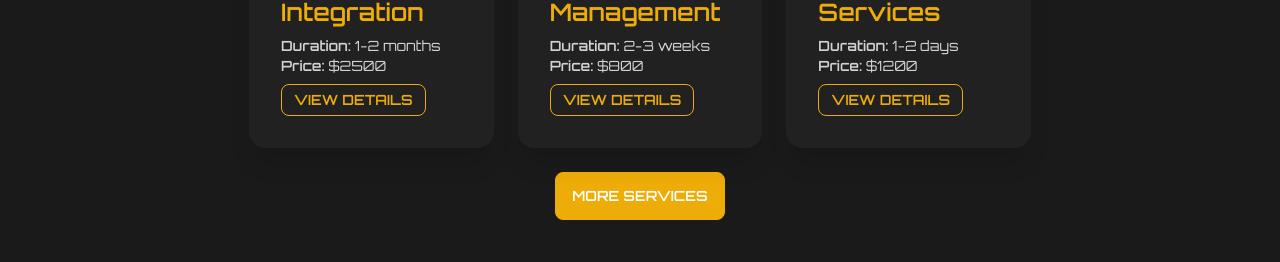
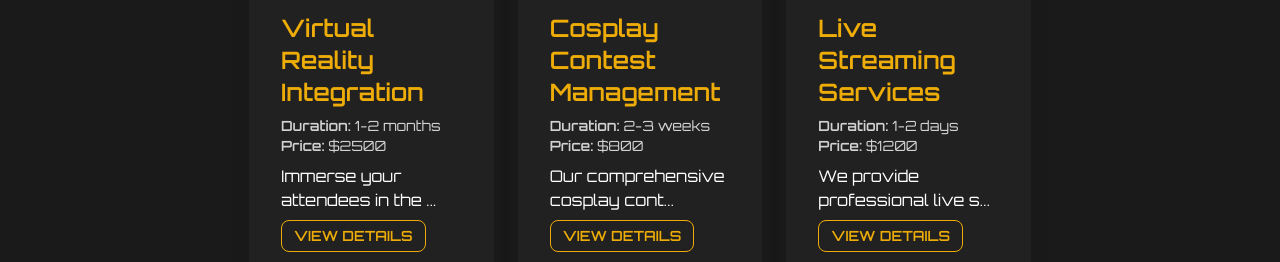
Before and after one commit to pulokdas/ByteBurst-Productions, a React (Vite) app: page / in a window 1280 px wide. Shown: the part 1590-1852 px from the top of the page. Built offline with nearby package versions, Linux system fonts and the light colour scheme; no server answers.

Commit message:
minor responsive bug fixed

```diff
--- a/src/Components/Catagories/ServiceCard.jsx
+++ b/src/Components/Catagories/ServiceCard.jsx
@@ -4,7 +4,7 @@ import AOS from 'aos';
 import 'aos/dist/aos.css';
 export const ServiceCard = ({ service }) => {
 
-  const { title, image, price, duration , id } = service;
+  const { title, image, price, duration ,description, id } = service;
   useEffect(() => {
     AOS.init({
       duration: 2000, // Animation duration in milliseconds
@@ -22,6 +22,7 @@ export const ServiceCard = ({ service }) => {
           <p className='opacity-80 text-sm'><span className='font-bold'>Duration:</span> {duration}</p>
           <p className='opacity-80 text-sm'><span className='font-bold '>Price:</span> {price}</p>
         </div>
+        <p>{description.slice(0, 30)}...</p>
         <div className="card-actions ">
           <Link to={`services/${id}`}>
             <button className="btn w-full btn-sm btn-outline font-extrabold text-[#edac07] border-[#edac07] hover:bg-[#edac07]">View Details</button>
--- a/src/Components/EventComponents/UpcomingEvents.jsx
+++ b/src/Components/EventComponents/UpcomingEvents.jsx
@@ -10,7 +10,7 @@ console.log(upcomingEvents)
   return (
   <div>
   <h1 data-aos="fade-up" className='text-4xl text-center mb-10 '>Our Upcoming Events</h1>
-     <div className='grid grid-cols-1 Lg:grid-cols-2 gap-10'>
+     <div className='grid grid-cols-1 lg:grid-cols-2 gap-10'>
   {
       upcomingEvents.map(event=><EventCard event={event}/> )
   }
```
